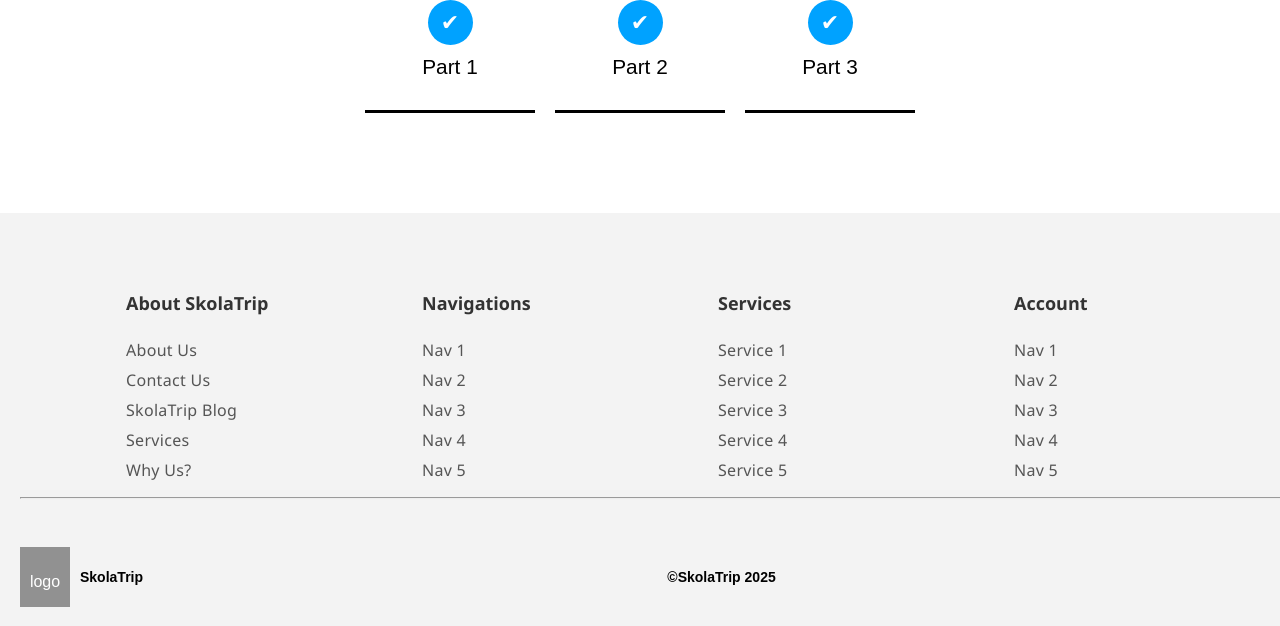
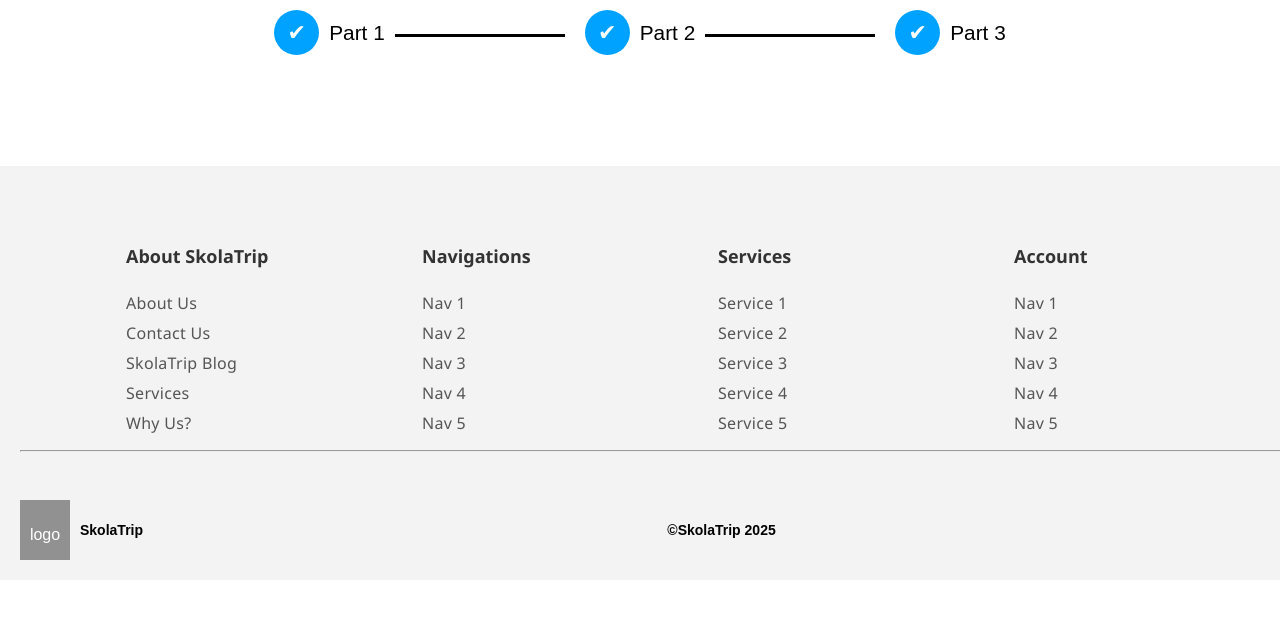
Before and after one commit to sabuka-dumbo/SkolaTrip, a Django app: page /classregister/ in a window 1280 px wide. Shown: the part 100-726 px from the top of the page. Run offline with Django 5.2, Linux system fonts and the light colour scheme.

Commit message:
Aug 6, 2025, 7:52 PM

```diff
--- a/SkolaTrip/st/static/css/classregister.css
+++ b/SkolaTrip/st/static/css/classregister.css
@@ -33,22 +33,21 @@ body {
 
 .steps-div p {
     font-size: 1.3rem;
-    margin-top: 10px;
     text-align: center;
 }
 
 .steps-div {
     display: flex;
-    flex-direction: column;
     align-items: center;
     justify-content: center;
+    gap:10px;
 }
 
 .line {
     width: 170px;
     height: 3px;
     background: black;
-    margin-top: 10px;
+    margin-top: 5px;
 }
 
 
--- a/SkolaTrip/st/templates/classregister.html
+++ b/SkolaTrip/st/templates/classregister.html
@@ -30,7 +30,6 @@ Register
     <div class="steps-div">
         <div class="step-circle"></div>
         <p>Part 3</p>
-        <div class="line"></div>
     </div>
 </div>
 
--- a/SkolaTrip/st/templates/login.html
+++ b/SkolaTrip/st/templates/login.html
@@ -23,7 +23,8 @@ Login
         </div>
 
         <!-- Login form on the right -->
-        <form class="form-cont">
+        <form class="form-cont" action="{% url 'login' %}" method="post">
+            {% csrf_token %}
             <div class="login-cont">
                 <h2>SkolaTrip შესვლა</h2>
 
```
Also changed, not shown: SkolaTrip/db.sqlite3.
